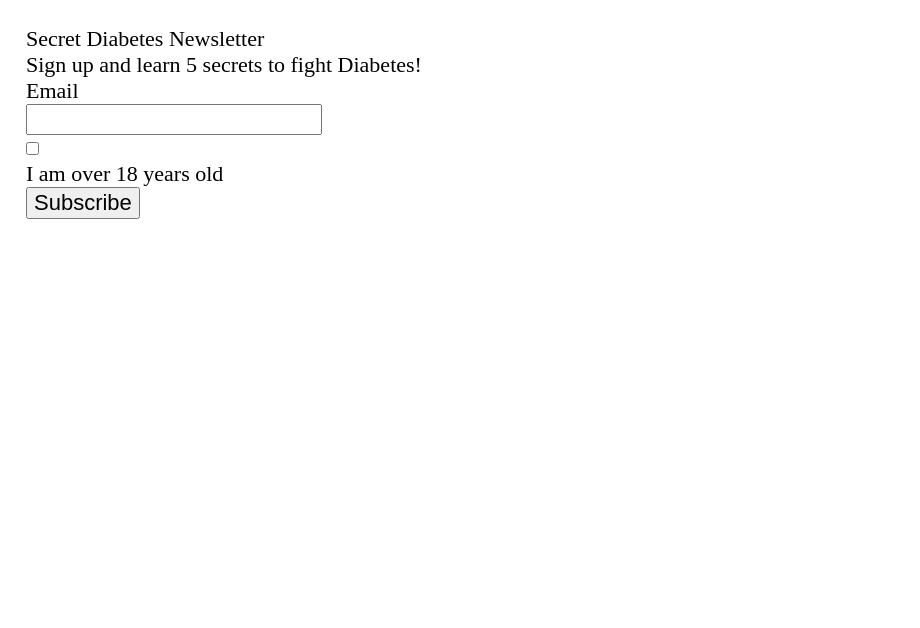
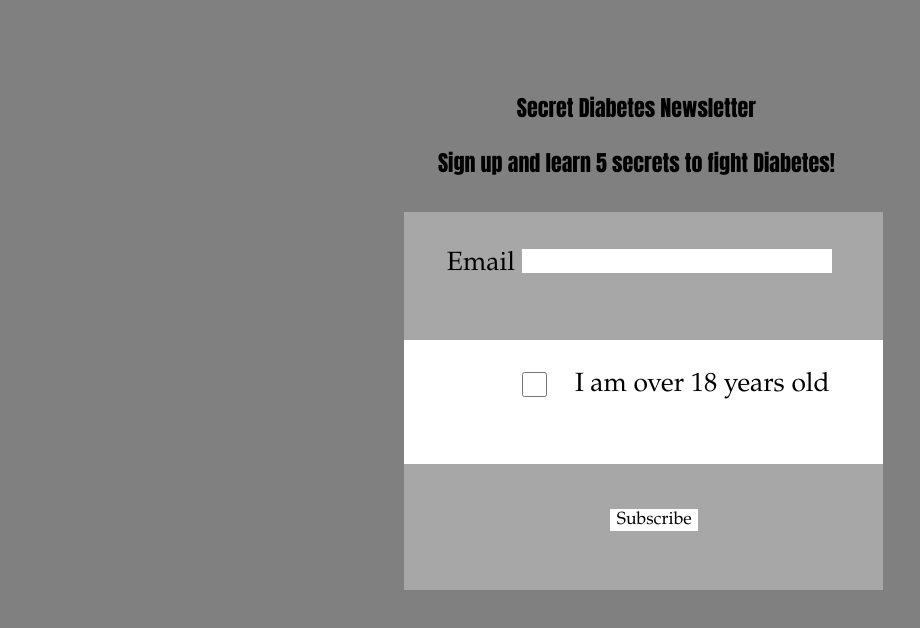
Before and after one commit to Grasaia/lab_3-362, a plain HTML site: page index.html in a window 1280 px wide. Shown: the whole page, without its empty margins (0-920 px from the left). Drawn offline with nearby package versions, Linux system fonts and the light colour scheme; a web font is replaced by a local one.

Commit message:
forgot to save code into visual studio
I was working on the code in jsfiddle but forgot I had to copy it and paste it back into my actual program

```diff
--- a/css/style.css
+++ b/css/style.css
@@ -1,5 +1,301 @@
-.anton-regular {
+body{
+  background-color: gray;
+  border-width: 0
+}
+
+#content {
+  width: 100%;
+  border-width: 0
+
+}
+
+h1 {
+  text-align: center;
+  padding: 1% 1% 1% 1%;
+  width: 97%;
   font-family: "Anton", sans-serif;
   font-weight: 400;
   font-style: normal;
+  line-height: 1.2em;
+  border-width: 0
 }
+
+p {
+  text-align: center;
+  padding-left: 1%;
+  padding-right: 1%;
+  padding-top: 3%;
+  padding-bottom: 10%;
+  width: 97%;
+  font-family: "Anton", sans-serif;
+  font-weight: 400;
+  font-style: normal;
+  line-height: 1.1em;
+  border-width: 0
+}
+
+input {
+  box-sizing: border-box;
+  width: 97%;
+  background-color: white;
+  display: block;
+  border-width: 0;
+  font-family: "Callistoga", Garamond, serif;
+}
+
+label {
+  position: relative;
+  display: block;
+  width: 97%;
+  font-family: "Callistoga", Garamond, Times, serif;
+  font-size: 1.2em;
+  border-width: 0
+}
+
+label,input {
+	position: relative;
+  display: block;
+  font-size: 1.2em;
+  border-width: 0
+}
+
+#input-email {
+  position: relative;
+  text-align: center;
+  background-color: #a7a7a7;
+  padding-left: 4%;
+  padding-right: 1%;
+  padding-top: 1%;
+  padding-bottom: 9%;
+  border-width: 0
+}
+
+#input-email label {
+  position: relative;
+  padding-bottom: 1%;
+  border-width: 0
+}
+
+#input-email input {
+  position: relative;
+
+}
+#input-age-verification {
+  position: relative;
+  text-align: center;
+  background-color: white;
+  padding-left: 4%;
+  padding-right: 1%;
+  padding-top: 1%;
+  padding-bottom: 4%;
+  border-width: 0
+}
+
+#input-age-verification input[type="checkbox"] {
+  vertical-align: top;
+  position: relative;
+  display: block;
+  top: 1em;
+  width: 25px;
+  height: 25px;
+  border-width: 0
+}
+
+#input-age-verification label {
+  vertical-align: top;
+  position: relative;
+  display: block;
+  border-radius: 0;
+  padding-left: 2em;
+  padding-bottom: 1.4em;
+  text-align: left;
+  border-width: 0
+ }
+
+#input-submit {
+  position: relative;
+  text-align: center;
+  background-color: #a7a7a7;
+  padding-left: 4%;
+  padding-right: 1%;
+  padding-top: 6%;
+  padding-bottom: 8%;
+  border-width: 0
+}
+
+#input-submit input:hover {
+  cursor: pointer;
+  background-color: grey;
+  border-width: 0
+}
+
+@media screen and (min-width: 768px) {
+
+  #content{
+    text-align: center;
+    margin: 5% auto 0 auto;
+    width: 75%;
+	border-width: 0
+  }
+
+  input {
+    width: 70%;
+    margin-left: 20%;
+    height: 100%;
+    font-size: 90%;
+    display: block;
+    max-width: 70%;
+	border-width: 0
+  }
+
+  #input-submit input {
+    max-width: 30%;
+    display: block;
+    font-size: 90%;
+	border-width: 0
+  }
+
+  #input-age-verification label {
+    position: relative;
+    left: 20%;
+	border-width: 0
+  }
+
+  #input-age-verification input[type="checkbox"] {
+    top: 1.4em;
+	border-width: 0
+  }
+
+  #input-email label{
+    text-align: left;
+    position: relative;
+    top: 1.3em;
+    left: 1em;
+	border-width: 0
+  }
+
+  #input-submit input{
+    position: relative;
+    left: 4em;
+	border-width: 0
+  }
+
+}
+@media screen and (min-width: 1024px) {
+  #content{
+    text-align: center;
+    margin: 5% auto 0 auto;
+    width: 60%;
+	border-width: 0
+  }
+
+  input {
+    width: 60%;
+    margin-left: 20%;
+    height: 100%;
+    font-size: 80%;
+    display: block;
+    max-width: 70%;
+	border-width: 0
+  }
+
+  #input-submit input {
+    max-width: 30%;
+    display: block;
+    font-size: 80%;
+	border-width: 0
+  }
+
+  #input-age-verification label {
+    position: relative;
+    left: 20%;
+	border-width: 0
+  }
+
+  #input-age-verification input[type="checkbox"] {
+    top: 1.4em;
+	border-width: 0
+  }
+
+  #input-email label{
+    text-align: left;
+    position: relative;
+    top: 1.2em;
+    left: 1.7em;
+	border-width: 0
+  }
+
+  #input-submit input{
+    position: relative;
+    left: 5em;
+	border-width: 0
+  }
+
+  p {
+    padding-bottom: 5%;
+	border-width: 0
+  }
+
+}
+
+@media screen and (min-width: 1280px) {
+
+  #input-email, #input-age-verification, #input-submit {
+    max-width: 60%;
+	left: 18%;
+  }
+
+  #input-email label {
+    text-align: left;
+    position: relative;
+    left: .5em;
+	bottom: .4em;
+	border-width: 0;
+	max-width: 15%;
+  }
+
+  #input-email input {
+    width: 70%;
+  }
+
+  #input-submit input{
+    position: relative;
+    left: 5em;
+	border-width: 0;
+	max-width: 20%;
+  }
+
+}
+@media screen and (min-width: 1600px) {
+
+  #input-email, #input-age-verification, #input-submit {
+    max-width: 50%;
+	left: 22%;
+}
+
+  #input-email label {
+    text-align: left;
+    position: relative;
+    left: .2em;
+	bottom: .4em;
+	border-width: 0;
+	max-width: 15%;
+  }
+
+  #input-email input {
+    width: 70%;
+  }
+
+  #input-submit input{
+    position: relative;
+    left: 6em;
+	border-width: 0;
+	max-width: 20%;
+  }
+
+  p {
+    padding-bottom: 5%;
+    border-width: 0
+  }
+
+}
```
